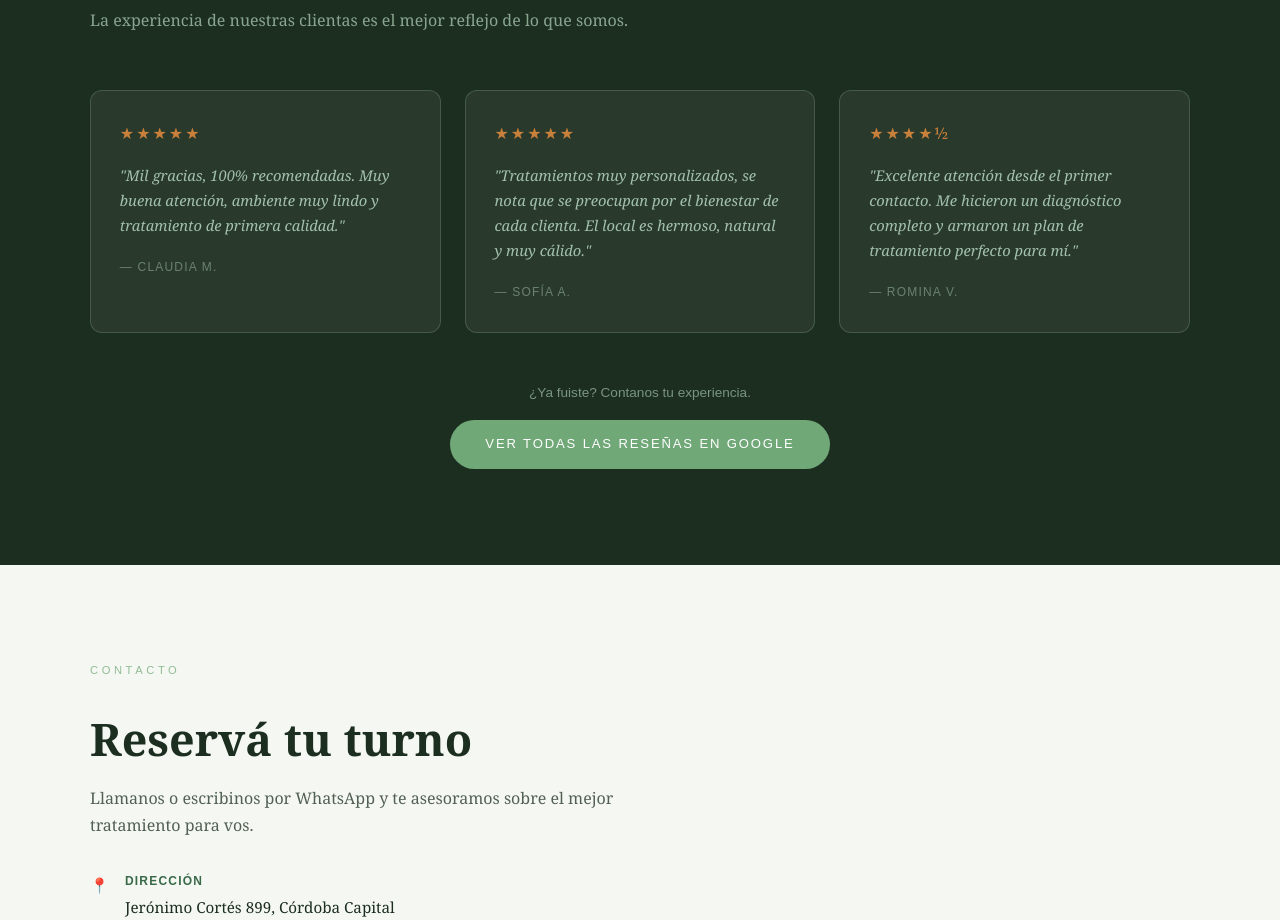
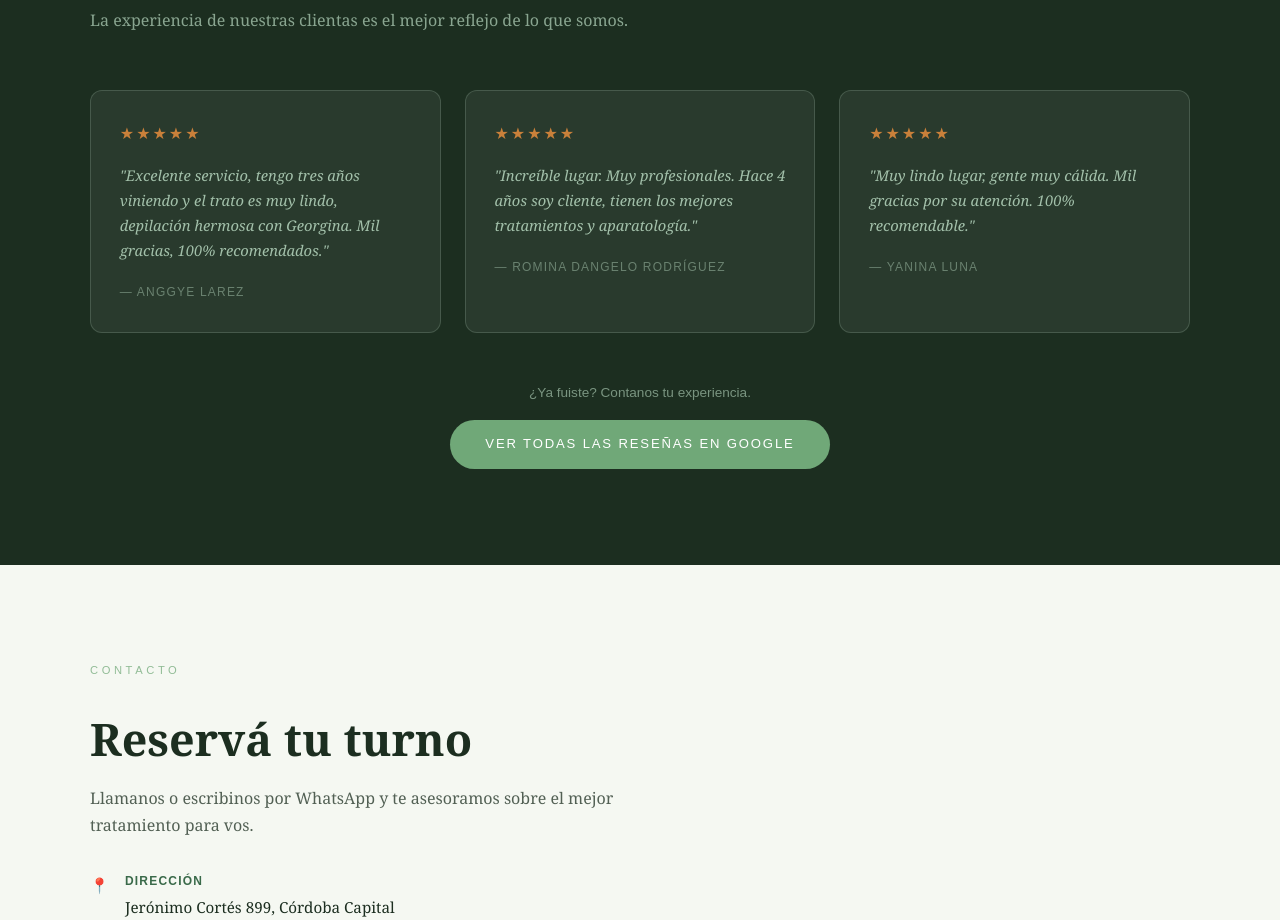
Before and after one commit to websparaesteticas/cei-estetica, a plain HTML site: page index.html in a window 1280 px wide. Shown: the part 2760-3680 px from the top of the page. Drawn offline with Linux system fonts and the light colour scheme.

Commit message:
Reemplazar testimonios por reseñas reales de Google Maps

```diff
--- a/index.html
+++ b/index.html
@@ -329,18 +329,18 @@
     <div class="reviews-grid">
       <div class="review-card">
         <div class="review-stars">★★★★★</div>
-        <p class="review-text">"Mil gracias, 100% recomendadas. Muy buena atención, ambiente muy lindo y tratamiento de primera calidad."</p>
-        <div class="review-author">— Claudia M.</div>
+        <p class="review-text">"Excelente servicio, tengo tres años viniendo y el trato es muy lindo, depilación hermosa con Georgina. Mil gracias, 100% recomendados."</p>
+        <div class="review-author">— Anggye Larez</div>
       </div>
       <div class="review-card">
         <div class="review-stars">★★★★★</div>
-        <p class="review-text">"Tratamientos muy personalizados, se nota que se preocupan por el bienestar de cada clienta. El local es hermoso, natural y muy cálido."</p>
-        <div class="review-author">— Sofía A.</div>
+        <p class="review-text">"Increíble lugar. Muy profesionales. Hace 4 años soy cliente, tienen los mejores tratamientos y aparatología."</p>
+        <div class="review-author">— Romina DAngelo Rodríguez</div>
       </div>
       <div class="review-card">
-        <div class="review-stars">★★★★½</div>
-        <p class="review-text">"Excelente atención desde el primer contacto. Me hicieron un diagnóstico completo y armaron un plan de tratamiento perfecto para mí."</p>
-        <div class="review-author">— Romina V.</div>
+        <div class="review-stars">★★★★★</div>
+        <p class="review-text">"Muy lindo lugar, gente muy cálida. Mil gracias por su atención. 100% recomendable."</p>
+        <div class="review-author">— Yanina Luna</div>
       </div>
     </div>
     <div class="reviews-cta">
```
